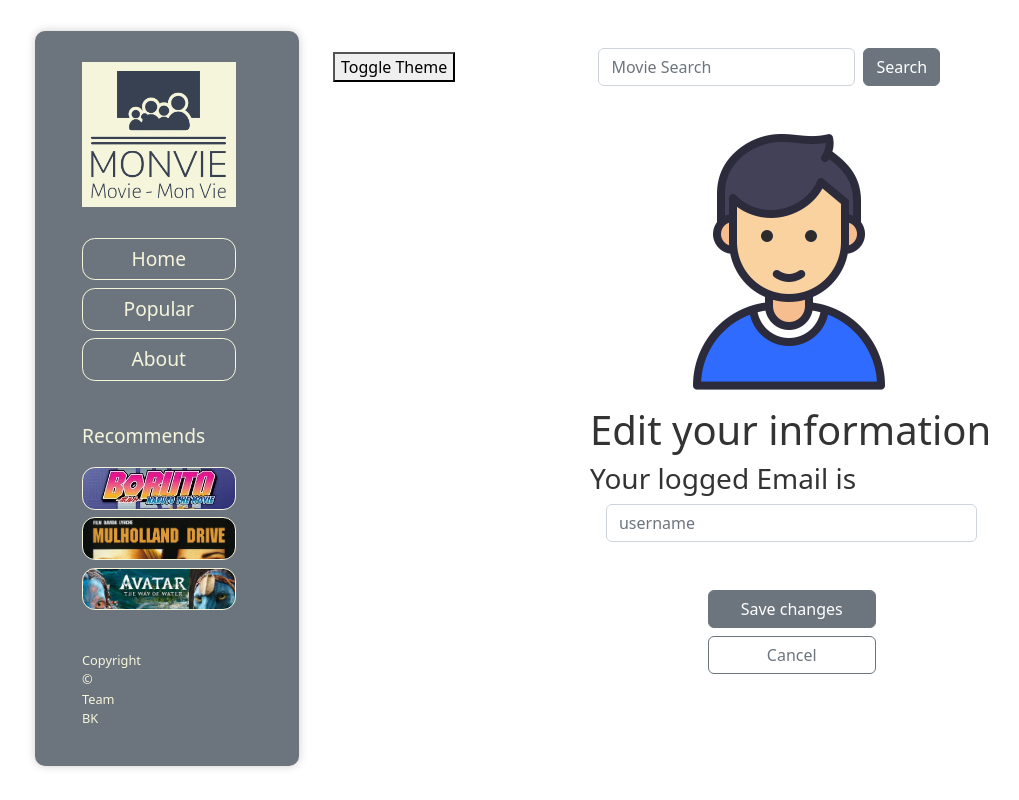
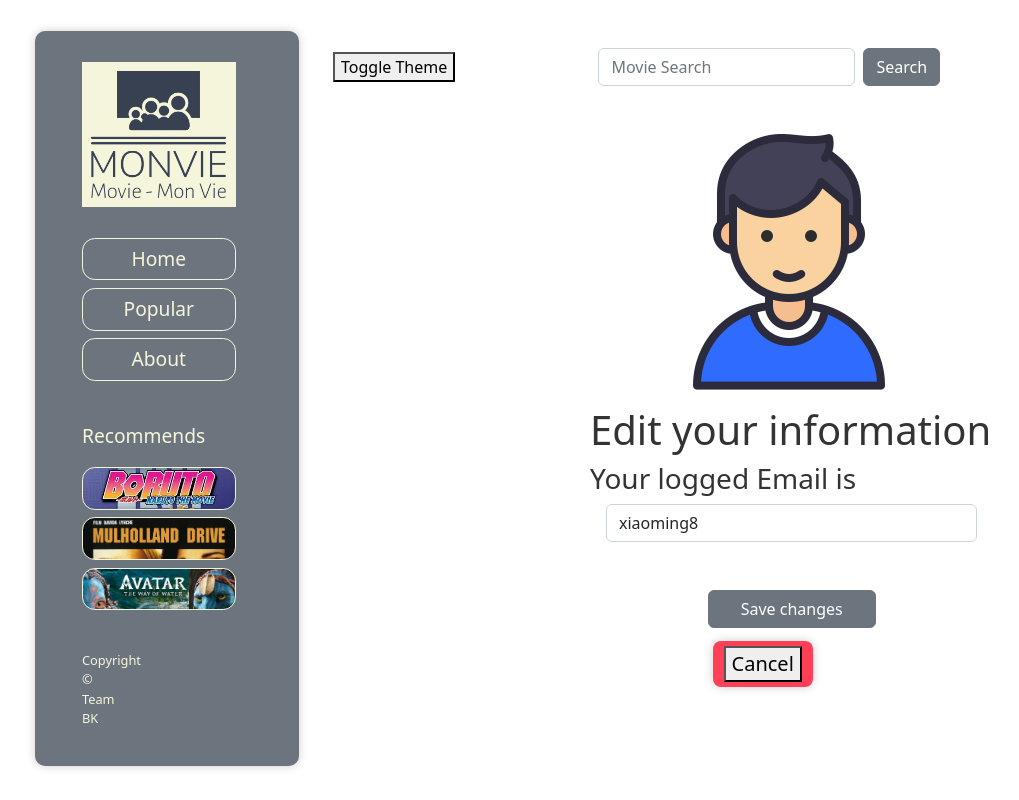
Before and after one commit to rcRen/mini-movie-review-react-demoweb, a React (Create React App) app: page /edituser in a window 1280 px wide. Shown: the whole page, without its empty margins (62-1081 px from the left). Built offline with nearby package versions, Linux system fonts and the light colour scheme.

Commit message:
update a cancel button

```diff
--- /dev/null
+++ b/src/components/CancelButton.js
@@ -0,0 +1,17 @@
+import React from "react";
+import { useState} from "react";
+
+
+function CancelButton(){
+const [ inputValue, setInputValue ] = useState("Value from onchanges");
+
+const handleCancel = () => {
+    setInputValue("");
+};
+return (
+    <div>
+        <button type="submit" variant="outline-secondary" onClick={handleCancel}>Cancel</button>
+    </div>
+    );
+}
+export default CancelButton
--- a/src/components/EditUserInfoForm.js
+++ b/src/components/EditUserInfoForm.js
@@ -1,16 +1,17 @@
-
 import React from "react";
 import { Form, Button, Row, Col, Container, Stack} from "react-bootstrap";
 import { useContext, useState, handleSubmit } from 'react';
 import { useNavigate } from 'react-router-dom';
 import { UserContext } from '../contexts/UserContex';
-import { User } from '../helpers/LocalStorage';
+import CancelButton from "./CancelButton";
+import MyButton from "./UI/MyButton";
 
 const EditUserInfoForm = () => {
   const navigate = useNavigate();
 	const user = useContext(UserContext);
 	const email = user.email;
 	const [username, setUsername] = useState();
+  const [data, setData] = useState([]);
 	// const [oldPassword, setOldPassword] = useState();
 	// const [newPassword, setNewPassword] = useState();
 	// const [confirmPassword, setConfirmPassword] = useState();
@@ -21,26 +22,17 @@ const EditUserInfoForm = () => {
 		fetch('http://localhost:3001/user/change-profile', {
 			method: 'PUT',
 			body: JSON.stringify({
-				username,
-				email,
+				email: email,
+        username: username
 			}),
 			headers: {
 				'Content-type': 'application/json; charset=UTF-8',
 			},
 		})
-    .then((res) => res.json())
-    .then((res) => {
-      console.info(res)
-      console.info(message)
-      if (!res.message) {
-        setMessage(res.message);
-      } else {
-        User.setUser(res.data);
+    .then((data) => data.json())
+    .then((json) => alert(JSON.stringify(json)));
+  }
 
-        navigate('/');
-      }
-    });
-	};
   return (
     <Container>
       <Row>
@@ -55,19 +47,20 @@ const EditUserInfoForm = () => {
       </Row>
        <Row>
           <Col md={{ span: 6, offset: 4 }}>
+
             <Form onSubmit={handleSubmit}>
 
               <div><h3>Your logged Email is {email}</h3></div>
 
               <Form.Group className="mb-5 mx-3" controlId="formBasicPassword">
                 <Form.Control
-						type="text"
+                type="username"
                 placeholder="username"
-						value={user.username}
+                value={"xiaoming8"}
                 onChange={(e) => {
                   setUsername(e.target.value);
-						}}
-					/>
+                }}>
+                </Form.Control>
 				      </Form.Group>
 
               {(message==='') && (
@@ -75,16 +68,16 @@ const EditUserInfoForm = () => {
                 <Form.Text>{message}</Form.Text>
                 </Form.Group>
               )}
-              {/* <Button type="submit" varient="primary">
-                Update
-              </Button> */}
+
                 <Stack gap={2} className="col-md-5 mx-auto">
                   <Button  type="submit" variant="secondary">Save changes</Button>
-                  <Button button type="submit" onClick={navigate('/profile')} variant="outline-secondary">Cancel</Button>
+                  <MyButton><CancelButton /></MyButton>
                 </Stack>
             </Form>
+
           </Col>
         </Row>
       </Container>
+
   )};
 export default EditUserInfoForm;
```
Lines whose indentation alone changed are shown as unchanged.
